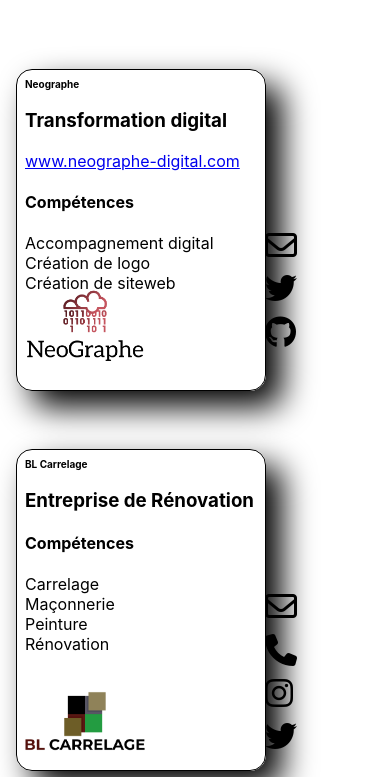
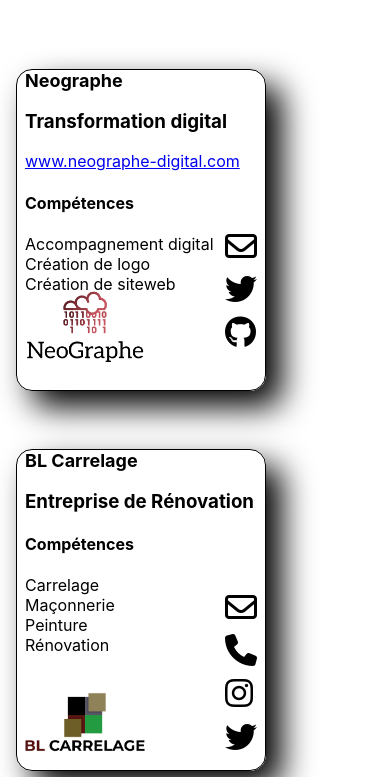
Before and after one commit to Ludoc0de/reactproject2, a React (Create React App) app in the folder reactproject2/: page / in a window 390 px wide. Shown: the part 791-1568 px from the top of the page. Built offline with nearby package versions, Linux system fonts and the light colour scheme.

Commit message:
MQ style card--title add card--contact

```diff
--- a/reactproject2/src/style.css
+++ b/reactproject2/src/style.css
@@ -247,8 +247,13 @@
     padding-left: 0.5em;
   }
 
+  .card--contact {
+    margin-left: -2.5em;
+  }
+
   .card--title {
-    font-size: 10px;
+    font-size: 18px;
+    margin: 0;
   }
 
   .card--img {
```
